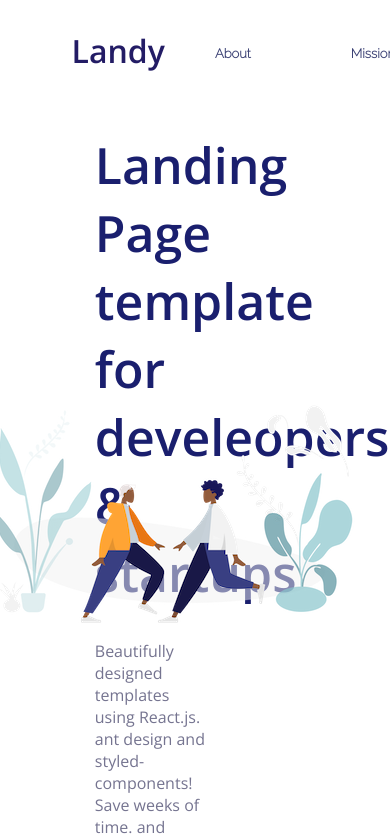
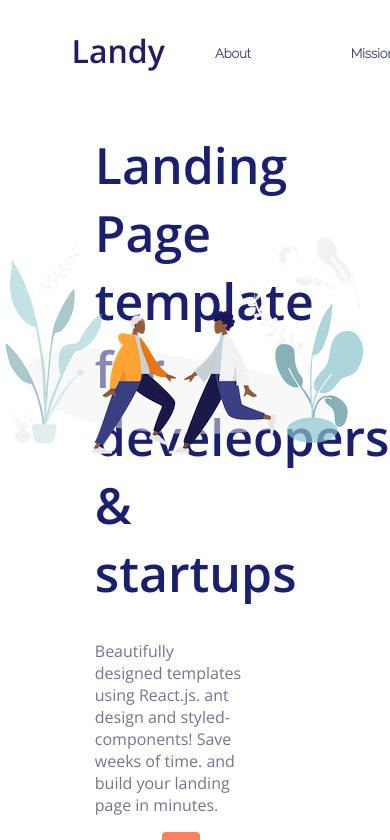
Before and after one commit to Arslan909/react-mock-site, a React (Vite) app: page / in a window 390 px wide. Shown: the top 840 px of the page. Built offline with nearby package versions, Linux system fonts and the light colour scheme; a web font is replaced by a local one.

Commit message:
refactored css for responsive styling

```diff
--- a/src/index.css
+++ b/src/index.css
@@ -96,8 +96,8 @@
 
 @media only screen and (max-width: 1024px){
     .img-container {
-        top: 45%;
-        right: 5%;
+        top: 25%;
+        right: 2%;
         position:fixed;
         /* border: 10px solid blue; */
         padding: 0;
@@ -111,6 +111,12 @@
         margin-top: 5%;
         font-size:  50px;
         color: #1a1f6e;
+    }
+    .MainContainer > p {
+        width: 45%;
+        font-family: 'Open Sans', sans-serif;
+        margin-left: 20%;
+        color: #757490;
     }
     #button-2{
         padding: 10px;
```
